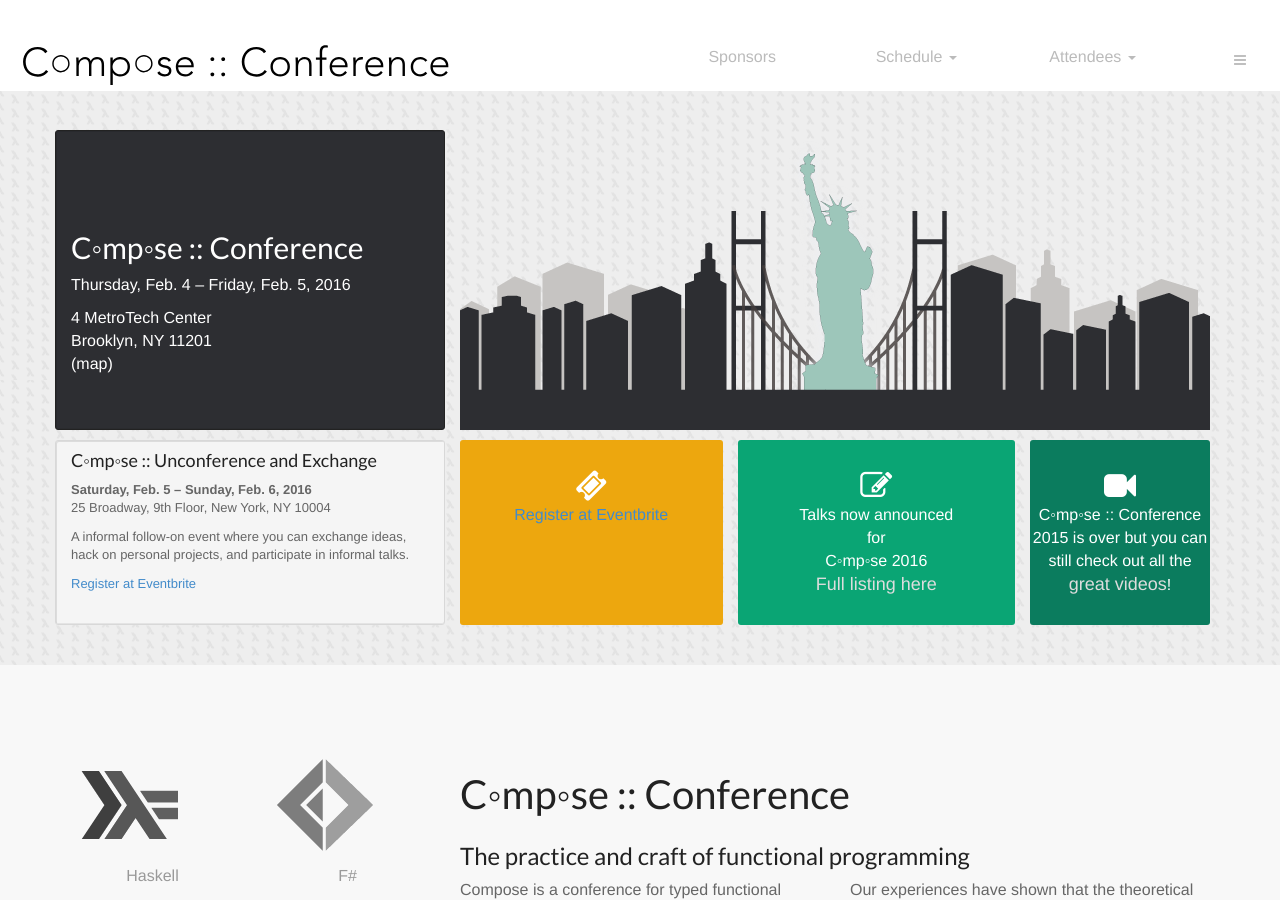
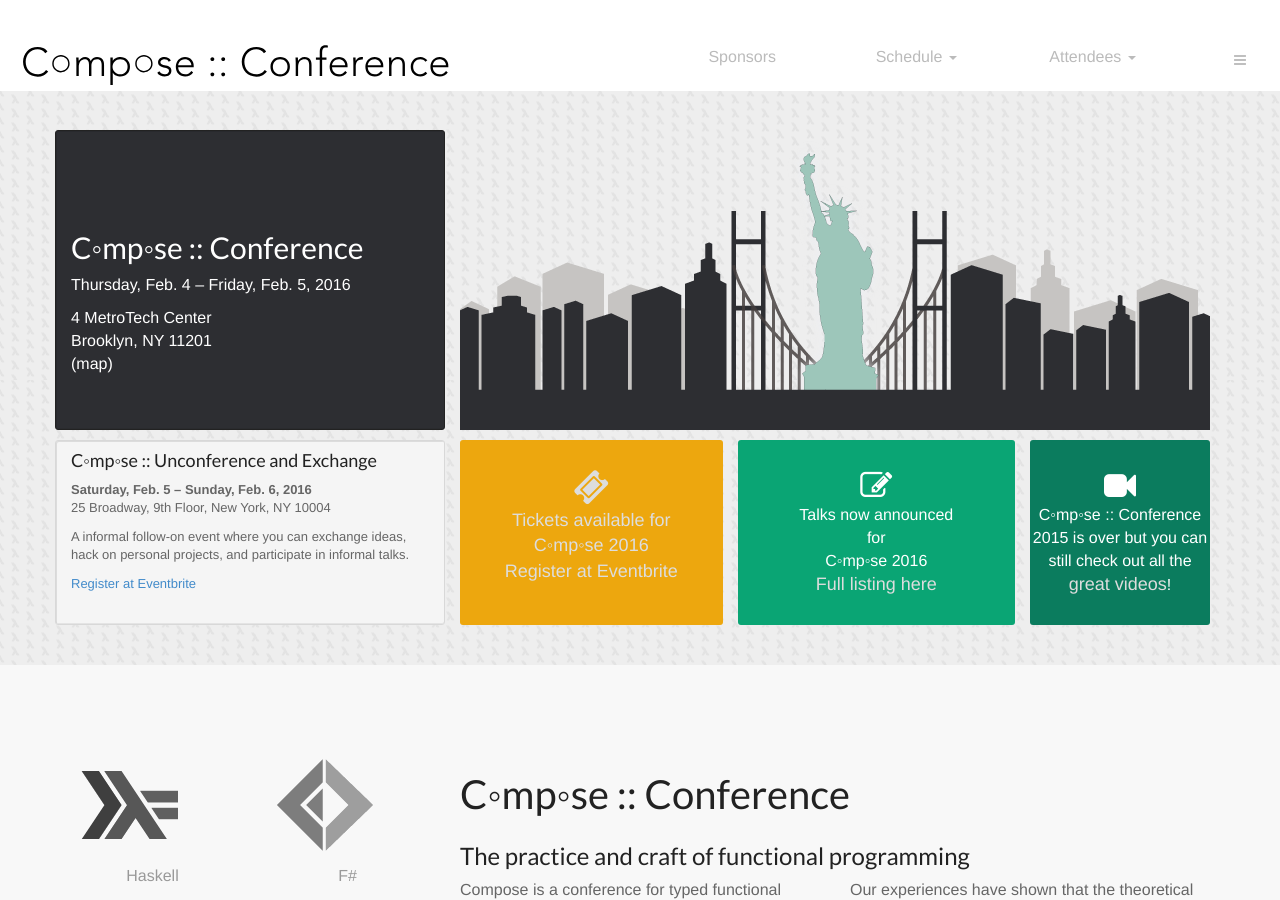
Before and after one commit to ny-haskell/composeconference, a Jekyll site: the page index.html, which Jekyll copies as it is, in a window 1280 px wide and 900 px high. Built offline with Jekyll 4.4.1, drawn with Linux system fonts in a browser that asks for light colours; Markdown is read by kramdown in place of the engine named in the settings.

Commit message:
make the yellow block the link to register

```diff
--- a/index.html
+++ b/index.html
@@ -135,9 +135,13 @@
 						</div>
 						<div class="col-md-3 col-sm-3 col-xs-4 block">
 							<div class="reg">
-							<p>
+							<a href="https://composeconference.eventbrite.com" class="landing-link">
+								<p>
 								<i class="fa fa-ticket fa-2x"></i> <br />
-                				<a href="https://composeconference.eventbrite.com">Register at Eventbrite</a></p>
+								Tickets available for <br/>
+                C◦mp◦se 2016<br/>
+                Register at Eventbrite</p>
+              </a>
 							</div>
 						</div>
 						<div class="col-md-3 col-sm-3 col-xs-4 block ">
```
